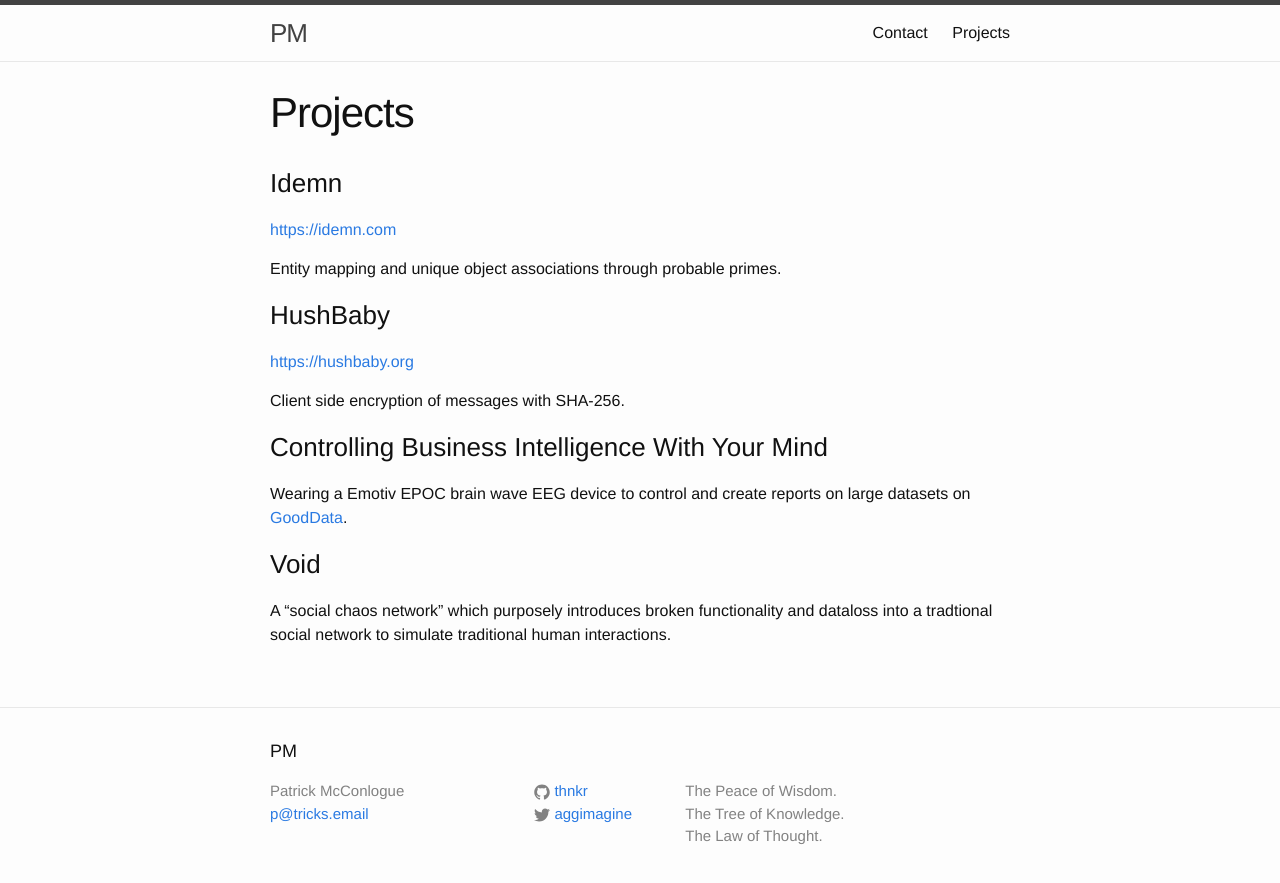
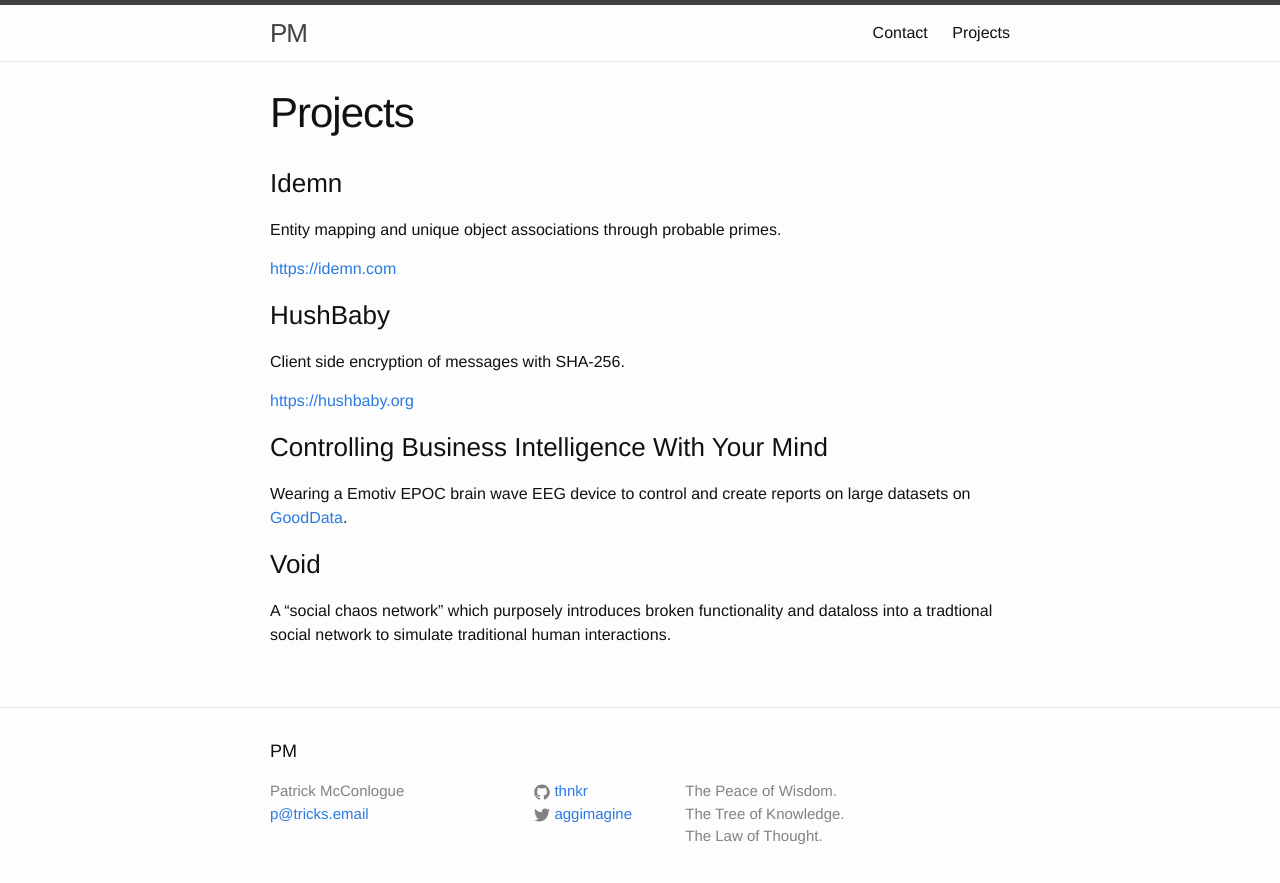
Before and after one commit to thnkr/thnkr.github.io, a Jekyll site: the page built from projects.md, in a window 1280 px wide. Shown: the top 883 px of the page. Built offline with Jekyll 4.4.1, drawn with Linux system fonts in a browser that asks for light colours.

```diff
--- a/projects.md
+++ b/projects.md
@@ -5,12 +5,12 @@ permalink: /projects/
 ---
 
 ### Idemn
+<p>Entity mapping and unique object associations through probable primes.</p>
 <a href="https://idemn.com" target="_blank">https://idemn.com</a>
-<p>Entity mapping and unique object associations through probable primes.</p>
 
 ### HushBaby
+<p>Client side encryption of messages with SHA-256.</p>
 <a href="https://hushbaby.org" target="_blank">https://hushbaby.org</a>
-<p>Client side encryption of messages with SHA-256.</p>
 
 ### Controlling Business Intelligence With Your Mind
 Wearing a Emotiv EPOC brain wave EEG device to control and create reports on large datasets on <a href="https://www.gooddata.com" target="_blank">GoodData</a>.
```
